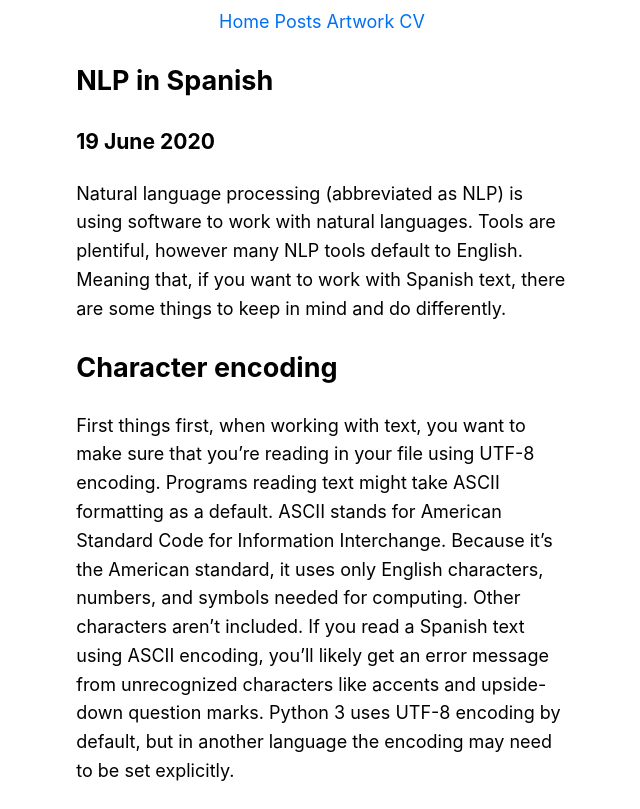
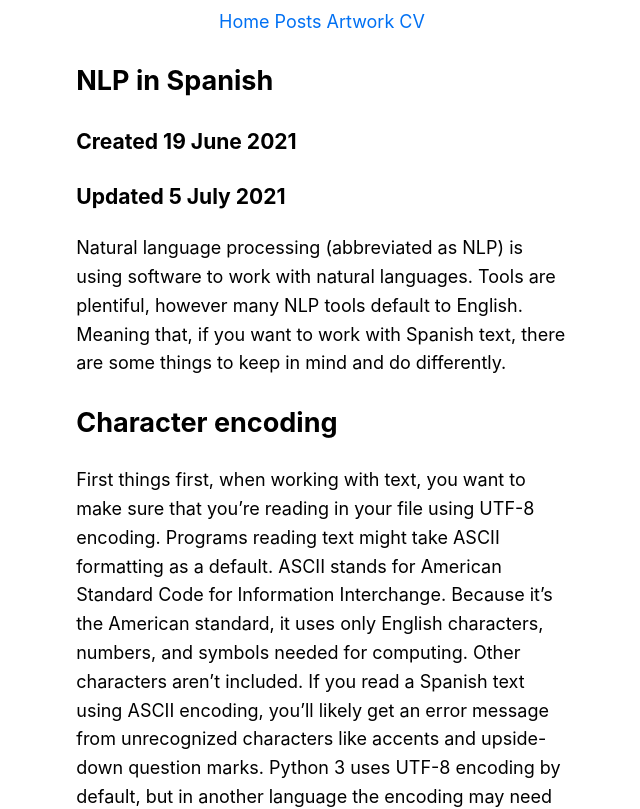
Before and after one commit to apbryant/website, a Next.js app: page /posts/nlp-in-spanish in a window 1280 px wide. Shown: the top 809 px of the page, without its empty margins (318-958 px from the left). Built offline with nearby package versions, Linux system fonts and the light colour scheme.

Commit message:
Fix date

```diff
--- a/pages/posts/nlp-in-spanish.js
+++ b/pages/posts/nlp-in-spanish.js
@@ -37,7 +37,8 @@ export default function NlpInSpanish() {
 
       <article>
         <h2>NLP in Spanish</h2>
-        <h3>19 June 2020</h3>
+        <h3>Created 19 June 2021</h3>
+        <h3>Updated 5 July 2021</h3>
 
 
         <p>Natural language processing (abbreviated as NLP) is using software to work with natural languages. Tools are plentiful, however many NLP tools default to English. Meaning that, if you want to work with Spanish text, there are some things to keep in mind and do differently.</p>
```
